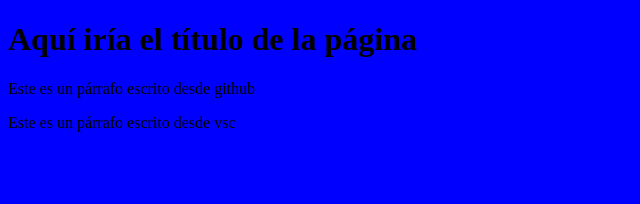
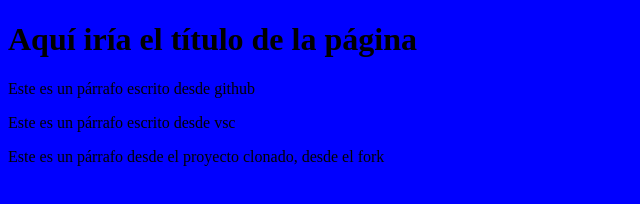
Before and after one commit to EnriqueSantafe/Proyecto-web-empresaC, a plain HTML site: page index.html in a window 1280 px wide. Shown: the whole page, without its empty margins (0-640 px from the left). Drawn offline with Linux system fonts and the light colour scheme.

Commit message:
Commit desde proyecto clonado por enriqueval

```diff
--- a/index.html
+++ b/index.html
@@ -10,5 +10,6 @@
     <h1>Aquí iría el título de la página</h1>
     <p>Este es un párrafo escrito desde github</p>
     <p>Este es un párrafo escrito desde vsc</p>
+    <p>Este es un párrafo desde el proyecto clonado, desde el fork</p>
   </body>
 </html>
```
